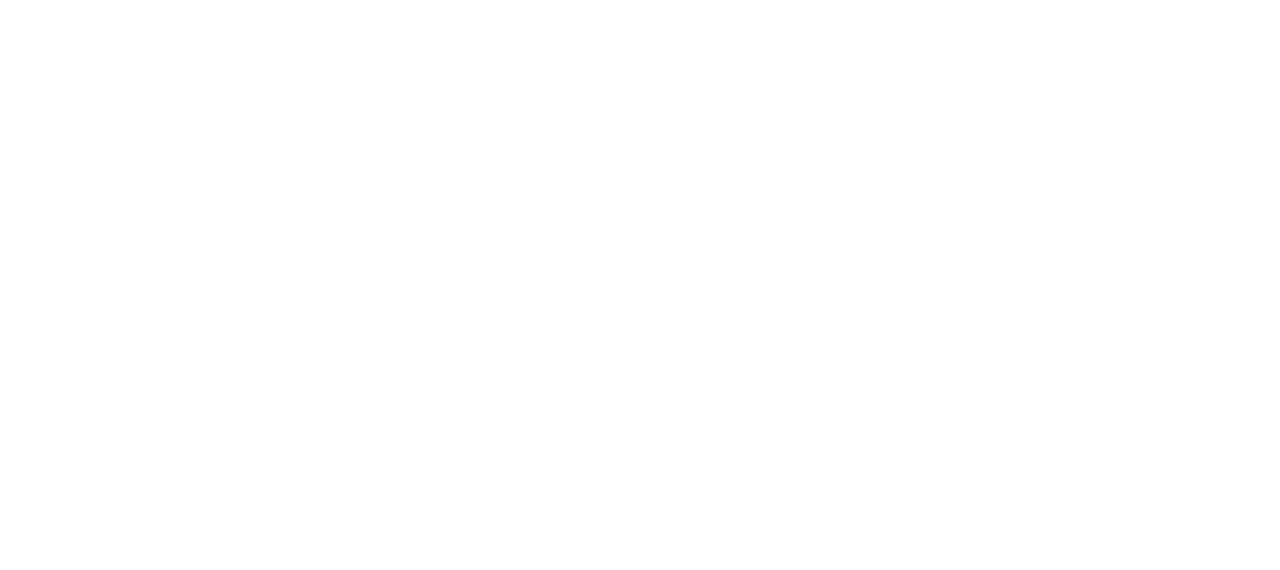
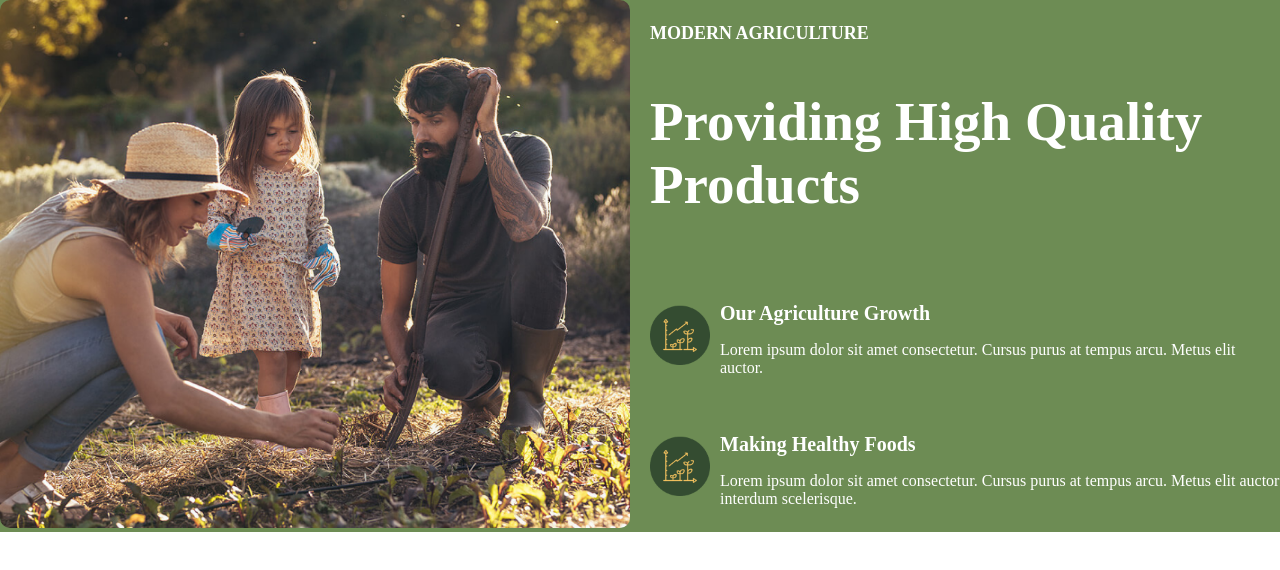
Before and after one commit to jofay226/213, a plain HTML site: page index.html in a window 1280 px wide. Drawn offline with Linux system fonts and the light colour scheme.

Commit message:
tayyor 1-qism

```diff
--- a/index.html
+++ b/index.html
@@ -6,5 +6,35 @@
     <title>Document</title>
     <link rel="stylesheet" href="./style.css" />
   </head>
-  <body></body>
+  <body>
+    <section class="agriculture-section">
+      <div class="image-container">
+          <img src="./img/family_img.png" alt="Family in the field">
+      </div>
+      <div class="content-container">
+          <div class="heading">
+              <h2>MODERN AGRICULTURE</h2>
+              <h1>Providing High Quality Products</h1>
+          </div>
+          <div class="info-box">
+              <div class="icon">
+                  <img src="./img/icon.png" alt="Icon 1">
+              </div>
+              <div class="text">
+                  <h3>Our Agriculture Growth</h3>
+                  <p>Lorem ipsum dolor sit amet consectetur. Cursus purus at tempus arcu. Metus elit auctor.</p>
+              </div>
+          </div>
+          <div class="info-box">
+              <div class="icon">
+                  <img src="./img/icon.png" alt="Icon 2">
+              </div>
+              <div class="text">
+                  <h3>Making Healthy Foods</h3>
+                  <p>Lorem ipsum dolor sit amet consectetur. Cursus purus at tempus arcu. Metus elit auctor interdum scelerisque.</p>
+              </div>
+          </div>
+      </div>
+  </section>
+  </body>
 </html>
--- a/style.scss
+++ b/style.scss
@@ -0,0 +1,68 @@
+body{
+    margin: 0;
+    padding: 0;
+    .agriculture-section {
+        display: grid;
+        grid-template-columns: 1fr 1fr;
+        gap: 20px;
+        align-items: center;
+        background-color: rgba(109, 140, 84, 1);
+        // padding: 40px;
+
+        .image-container {
+            img {
+                width: 100%;
+                height: auto;
+                border-radius: 10px;
+            }
+        }
+
+        .content-container {
+            display: grid;
+            grid-template-rows: auto auto;
+            gap: 20px;
+
+            .heading {
+                h2 {
+                    font-size: 18px;
+                    color: #fff;
+                    text-transform: uppercase;
+                    margin-bottom: 10px;
+                }
+                h1 {
+                    font-size: 55px;
+                    color: #fff;
+                    font-weight: bold;
+                }
+            }
+
+            .info-box {
+                display: grid;
+                grid-template-columns: 60px auto;
+                gap: 10px;
+                align-items: center;
+
+                .icon {
+                    img {
+                        width: 100%;
+                        height: auto;
+                    }
+                }
+
+                .text {
+                    h3 {
+                        font-size: 20px;
+                        color: #fff;
+                        margin-bottom: 5px;
+                    }
+
+                    p {
+                        font-size: 16px;
+                        color: #fff;
+                    }
+                }
+            }
+        }
+    }
+
+}
```
Also changed, not shown: img/family_img.png (added), img/icon.png (added), style.css, 1 other file.
